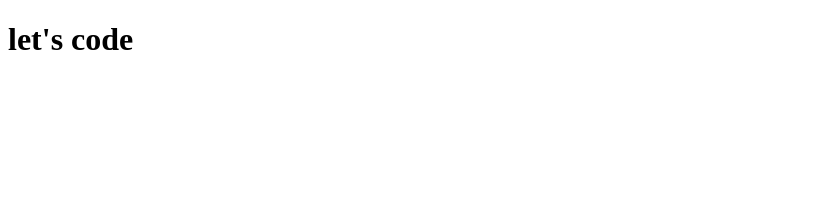
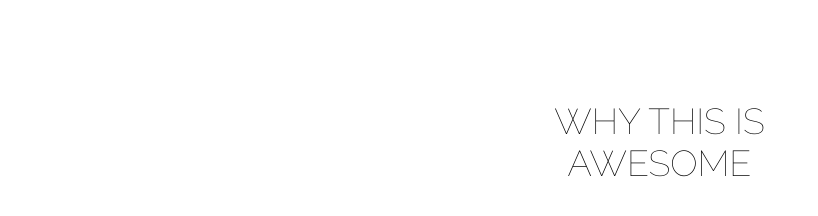
Before and after one commit to abazan4ik/TeachMeSkills, a plain HTML site: page index.html in a window 1280 px wide. Shown: the whole page, without its empty margins (0-818 px from the left). Drawn offline with Linux system fonts and the light colour scheme.

Commit message:
commit -m "secondr commit"

```diff
--- a/index.html
+++ b/index.html
@@ -5,8 +5,12 @@
     <meta http-equiv="X-UA-Compatible" content="IE=edge">
     <meta name="viewport" content="width=device-width, initial-scale=1.0">
     <title>TeachMeSkills - Abazan4ik</title>
+    <link rel="preconnect" href="https://fonts.googleapis.com">
+    <link rel="preconnect" href="https://fonts.gstatic.com" crossorigin>
+    <link href="https://fonts.googleapis.com/css2?family=Raleway:wght@100&display=swap" rel="stylesheet">
+    <link rel="stylesheet" href="style.css">
 </head>
 <body>
-    <h1>let's code</h1>
+    <div class="header"><h1>WHY THIS IS AWESOME</h1></div>
 </body>
 </html>
--- /dev/null
+++ b/style.css
@@ -0,0 +1,12 @@
+h1 {
+    font-family: "Raleway", sans-serif;
+    font-size: 36px;
+    line-height: 42px;
+    font-style: normal;
+    font-weight: normal;
+    margin-top: 100px;
+    margin-left: 496px;
+    margin-bottom: 495px;
+    margin-right: 457px;
+    text-align: center;
+}
```
